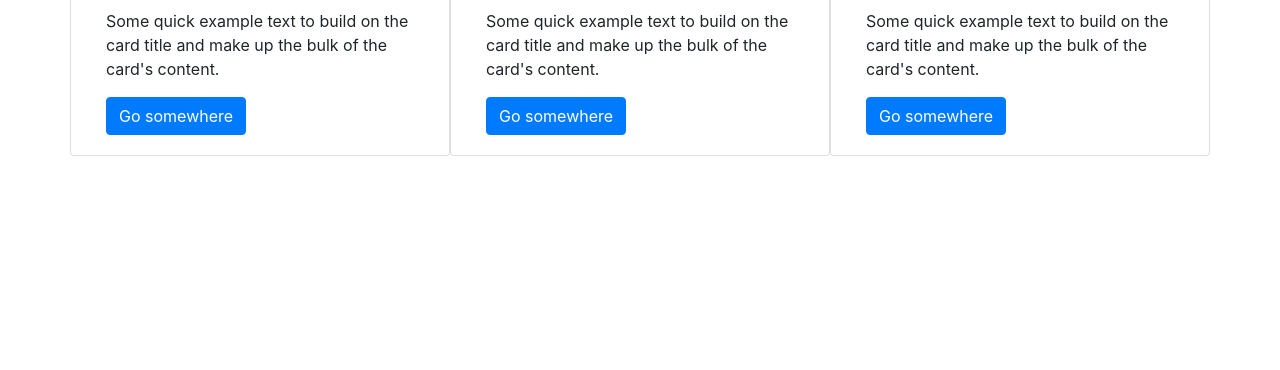
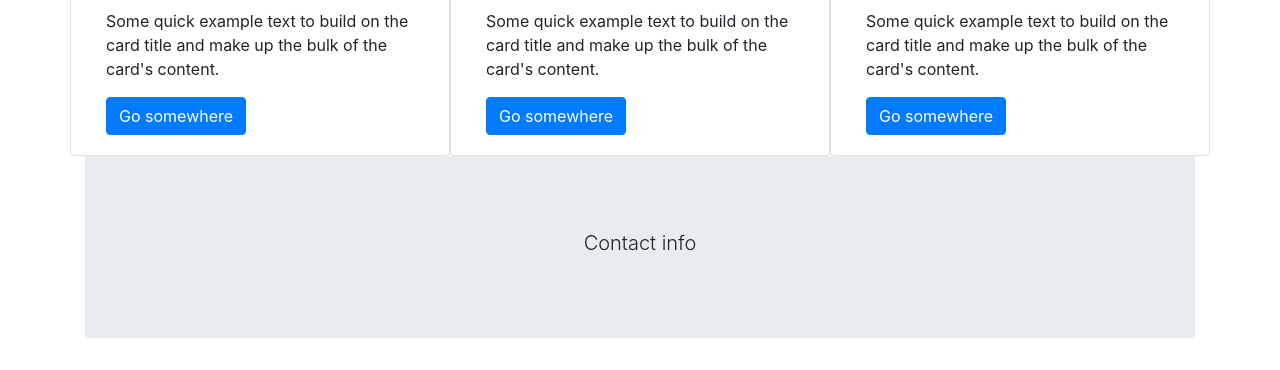
Before and after one commit to lisambamberg/Bootstrap-Resume, a plain HTML site: page index.html in a window 1280 px wide. Shown: the part 1113-1483 px from the top of the page. Before the commit the page ends 1269 px from the top, so only its background shows below. Drawn offline with nearby package versions, Linux system fonts and the light colour scheme.

Commit message:
Added contact info section jumbotron

```diff
--- a/index.html
+++ b/index.html
@@ -118,7 +118,15 @@
                 </div>
             </div>
         </div>
+
+        <div class="jumbotron jumbotron-fluid">
+            <div class="container">
+                <h6 class="display-4"></h6>
+                <p class="lead text-center">Contact info</p>
+            </div>
+        </div>
     </div>
+
     <script src="https://code.jquery.com/jquery-3.3.1.slim.min.js"
         integrity="sha384-q8i/X+965DzO0rT7abK41JStQIAqVgRVzpbzo5smXKp4YfRvH+8abtTE1Pi6jizo"
         crossorigin="anonymous"></script>
```
